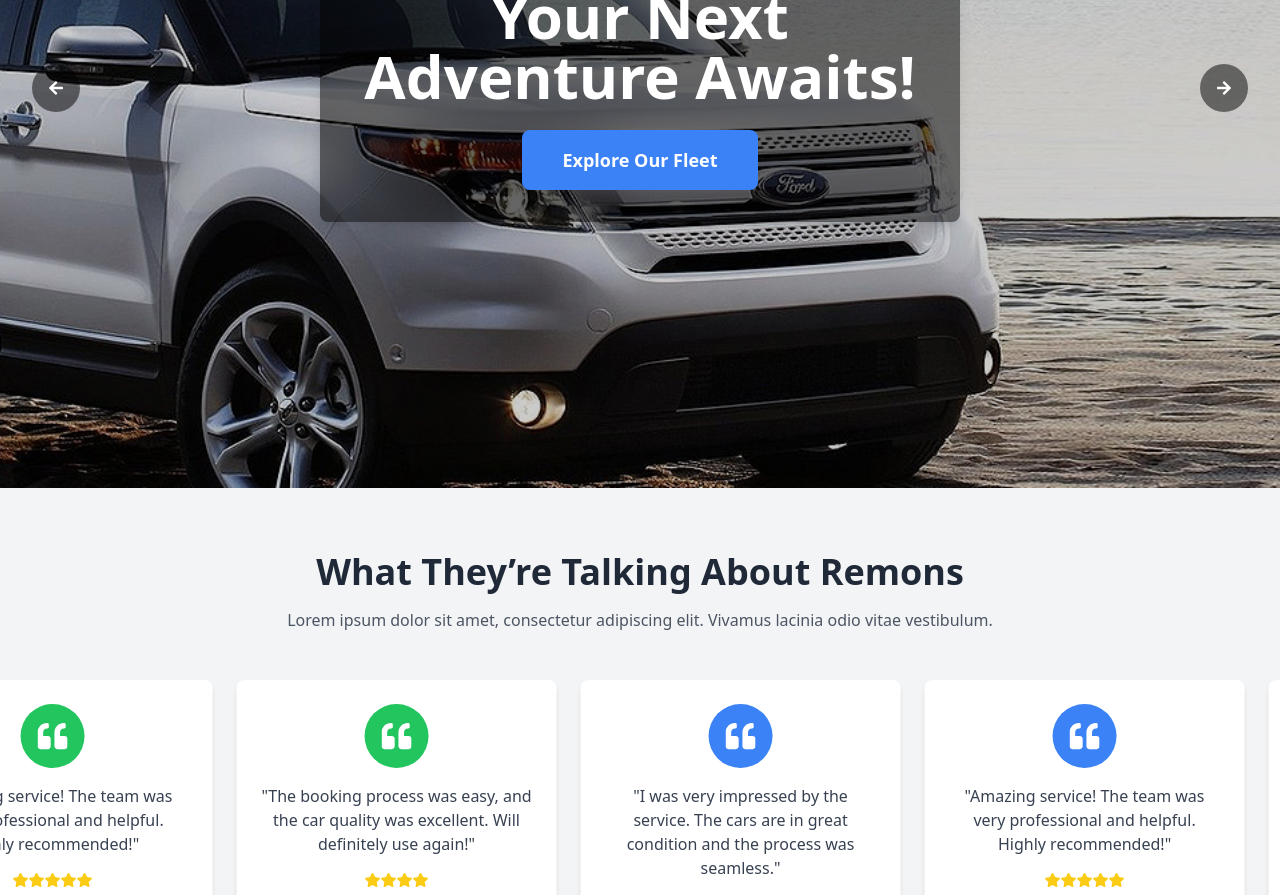
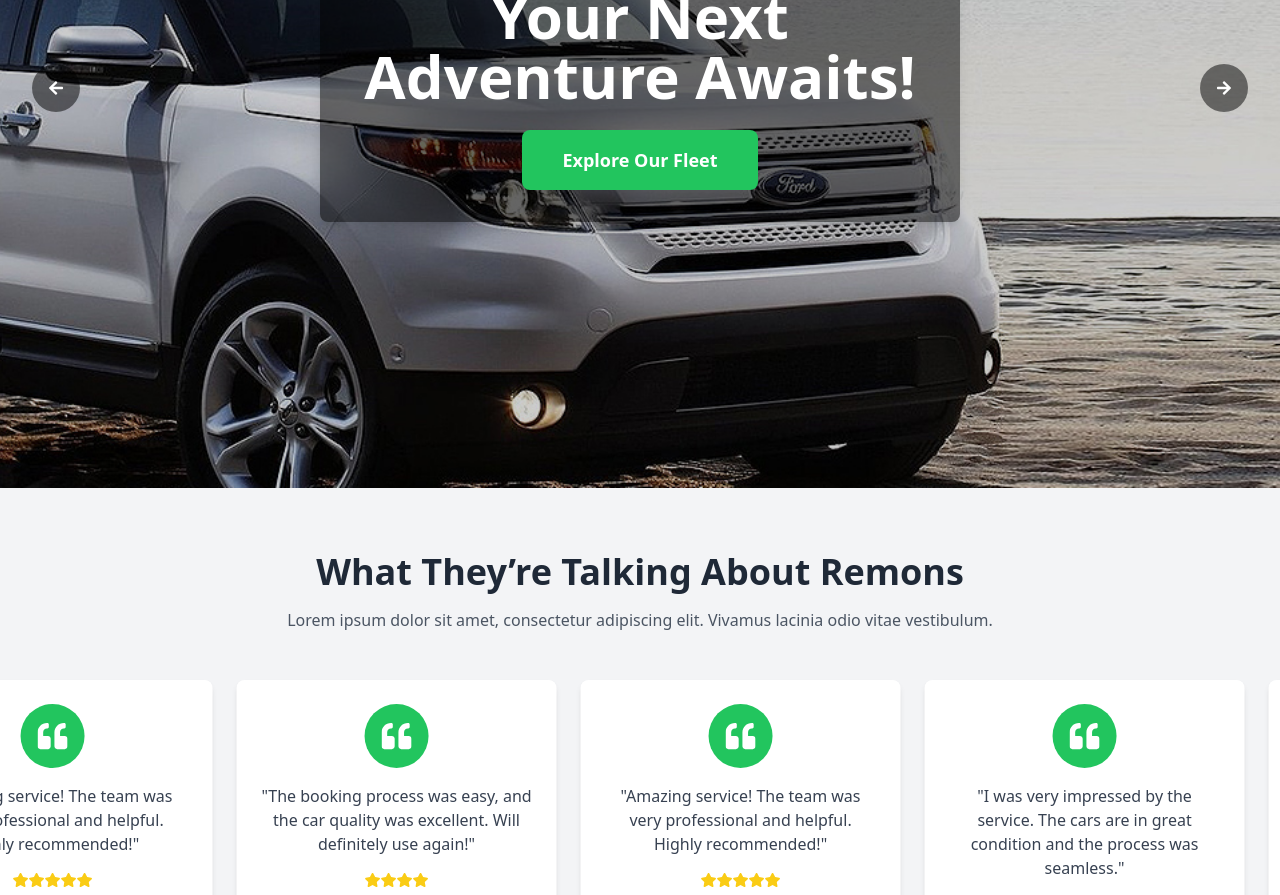
Before and after one commit to MRS028/Car-Rental-System-Client, a React (Vite) app: page / in a window 1280 px wide. Shown: the part 380-1275 px from the top of the page. Built offline with nearby package versions, Linux system fonts and the light colour scheme; no server answers.

Commit message:
Extra Section added

```diff
--- a/src/Components/Pages/Auth/LoginPage.jsx
+++ b/src/Components/Pages/Auth/LoginPage.jsx
@@ -2,7 +2,7 @@ import React, { useContext, useState } from "react";
 import { AiFillEye, AiFillEyeInvisible, AiOutlineMail } from "react-icons/ai";
 import Lottie from "lottie-react";
 import loginAnimation from '../../../assets/LottieFiles/RegistrationLottie.json'; // Make sure you have this animation file
-import { Link, useNavigate } from "react-router-dom";
+import { Link, useLocation, useNavigate } from "react-router-dom";
 import { RiLockPasswordLine } from "react-icons/ri";
 import SocialLogin from "./SocialLogin";
 import { AuthContext } from "../../../Provider/AuthProvider";
@@ -13,10 +13,11 @@ const LoginPage = () => {
   const togglePasswordVisibility = () => {
     setPasswordVisible(!passwordVisible);
   };
-  const navigate = useNavigate()
+  const navigate = useNavigate();
 
   const {userLogin} = useContext(AuthContext);
 
+  const location = useLocation();
 
 
 
@@ -30,7 +31,7 @@ const LoginPage = () => {
 
       userLogin(email,password)
       .then((result) => {
-        navigate('/');
+        navigate(location?.state ? location.state : "/");
         Swal.fire({
           icon: 'success',
           title: 'Login Successful!',
--- a/src/Components/Pages/EtraSection/TestimonialCard.jsx
+++ b/src/Components/Pages/EtraSection/TestimonialCard.jsx
@@ -24,7 +24,21 @@ const TestimonialCard = () => {
       rating: 4,
       review:
         "The booking process was easy, and the car quality was excellent. Will definitely use again!"
-    }
+    },
+    {
+        name: "Abir Raihan",
+        profileImage: "https://i.ibb.co.com/NCw886L/image.png",
+        rating: 5,
+        review:
+          "Amazing service! The team was very professional and helpful. Highly recommended!"
+      },
+      {
+        name: "Rakib Bhai",
+        profileImage: "https://i.ibb.co.com/DkbmZBv/Rakib-bhai.jpg",
+        rating: 5,
+        review:
+          "I was very impressed by the service. The cars are in great condition and the process was seamless."
+      },
   ];
 
   return (
--- a/src/Components/Pages/Home/Banner.jsx
+++ b/src/Components/Pages/Home/Banner.jsx
@@ -16,28 +16,28 @@ const Banner = () => {
       image: slide1,
       heading: "Drive Your Dreams Today!",
       buttonText: "View Available Cars",
-      link: "/available-cars",
+      link: "/availableCars",
     },
     {
       id: 2,
       image: slide2,
       heading: "Your Next Adventure Awaits!",
       buttonText: "Explore Our Fleet",
-      link: "/fleet",
+      link: "/availableCars",
     },
     {
       id: 3,
       image: slide3,
       heading: "Luxury Cars, Affordable Prices",
       buttonText: "Find Your Ride",
-      link: "/pricing",
+      link: "/availableCars",
     },
     {
       id: 4,
       image: slide4,
       heading: "Travel in Comfort and Style",
       buttonText: "Book Now",
-      link: "/booking",
+      link: "/availableCars",
     },
     {
       id: 5,
@@ -92,7 +92,7 @@ const Banner = () => {
               {carouselData[currentIndex].heading}
             </motion.h1>
             <motion.button
-              className="bg-blue-500 text-white px-6 py-3 md:px-10 md:py-4 rounded-lg font-semibold text-sm md:text-lg hover:bg-blue-600 transition"
+              className="bg-green-500 text-white px-6 py-3 md:px-10 md:py-4 rounded-lg font-semibold text-sm md:text-lg hover:bg-green-600 transition"
               initial={{ opacity: 0 }}
               animate={{ opacity: 1 }}
               transition={{ delay: 0.3, duration: 0.8 }}
```
